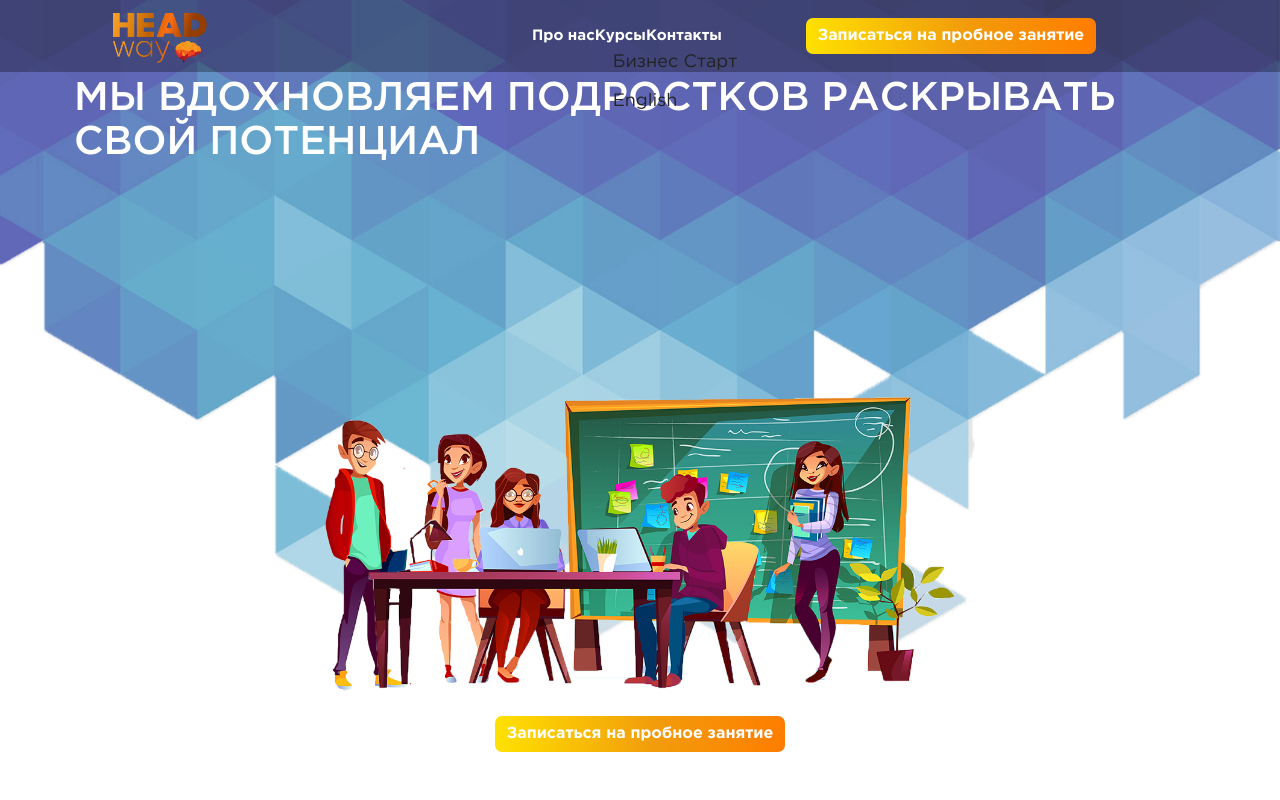
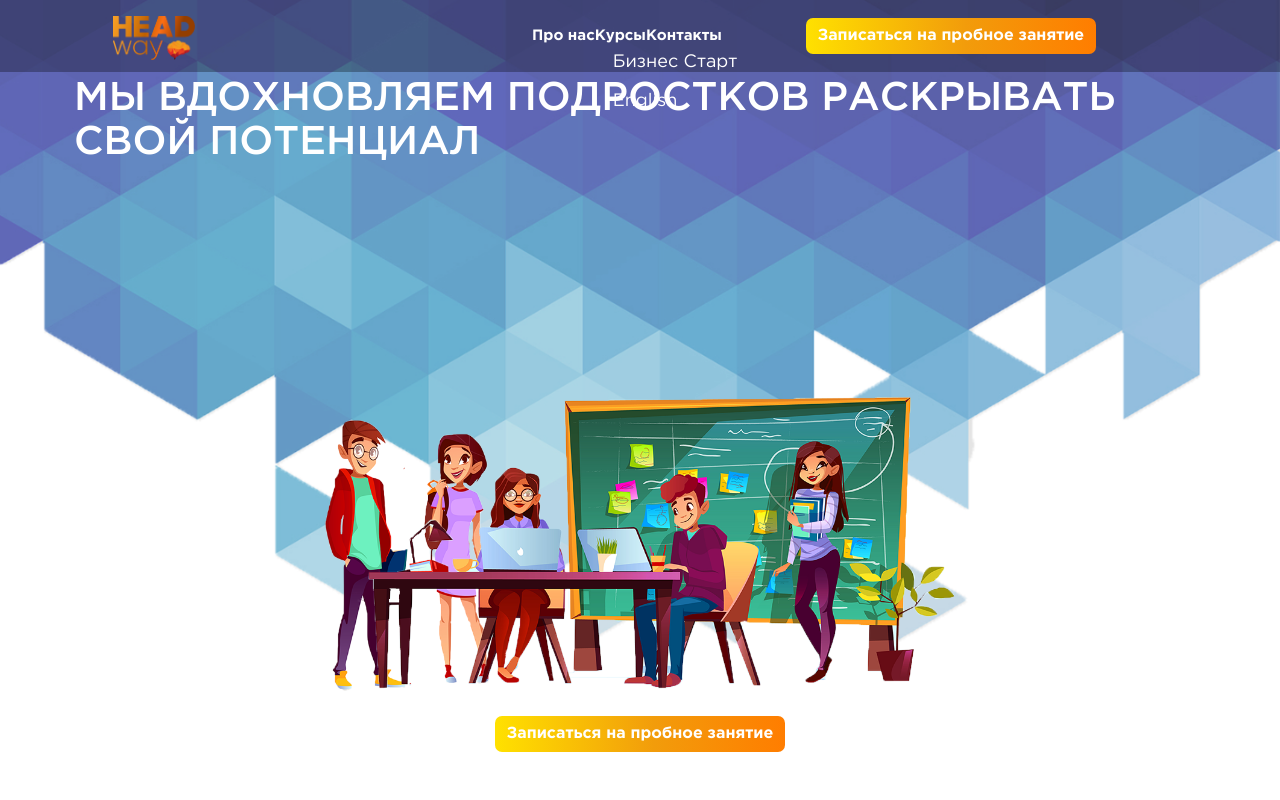
Before and after one commit to BohdanK-W32/headway-landing-page, a React (Create React App) app: page / in a window 1280 px wide. Shown: the top 800 px of the page. Built offline with nearby package versions, Linux system fonts and the light colour scheme; the HTML template or start-up script is replaced by a standard one.

Commit message:
ui fix (fucks)

```diff
--- a/src/components/EducationFormatItem/EducationFormatItem.module.css
+++ b/src/components/EducationFormatItem/EducationFormatItem.module.css
@@ -105,7 +105,7 @@
 
 @media (min-width: 1024px) {
   .wrapper {
-    min-width: 500px;
+    min-width: 450px;
     max-width: 600px;
     width: 40%;
     padding: 12px 6px 30px 30px;
--- a/src/components/EducationFormatList/EducationFormatList.module.css
+++ b/src/components/EducationFormatList/EducationFormatList.module.css
@@ -11,7 +11,9 @@
   }
 
   .list {
+    max-width: 1200px;
     width: 100%;
+    margin: auto;
     display: flex;
     justify-content: space-around;
   }
--- a/src/components/Header/Header.module.css
+++ b/src/components/Header/Header.module.css
@@ -19,15 +19,22 @@
   }
 
   .logo {
-    min-width: 120px;
+    min-width: 100px;
     width: 12%;
   }
 
   .logoImg {
     margin: 0.5em 0 0 0;
-    min-width: 120px;
-    max-width: 180px;
+    min-width: 100px;
+    max-width: 160px;
     width: 100%;
+  }
+
+  .menuItem {
+    position: relative;
+    padding: 0.5em;
+    margin: 0 10px;
+    transition: all 0.3s ease;
   }
 
   .subMenu {
--- a/src/components/ModulesList/ModulesList.module.css
+++ b/src/components/ModulesList/ModulesList.module.css
@@ -64,6 +64,7 @@
   }
 
   .list2 {
+    height: 1000px;
     max-width: 380px;
     background: url('../../img/englishModules-background.png') calc(50% + 17px)
       100px no-repeat;
--- a/src/index.css
+++ b/src/index.css
@@ -168,7 +168,7 @@ main {
   padding: 0 10px 0 10px;
   background: url('./img/personList-background.png') left 14% no-repeat,
     url('./img/personList-background2.png') right 14% no-repeat,
-    url('./img/couple.png') calc(100% - 10px) 61% no-repeat,
+    url('./img/couple.png') calc(100% - 10px) 62% no-repeat,
     url('./img/teachers-background.png') right 80% no-repeat;
 }
 
@@ -297,11 +297,44 @@ a:hover {
 }
 
 @media (min-width: 768px) {
+  body {
+    -moz-osx-font-smoothing: grayscale;
+    background: url('./img/header.png') top center no-repeat,
+      url('./img/footer.png') bottom center no-repeat;
+    background-size: 100vw auto;
+  }
+
   main {
     background: url('./img/personList-background.png') left 18% no-repeat,
       url('./img/personList-background2.png') right 18% no-repeat,
       url('./img/couple.png') calc(100% + 10px) 69% no-repeat,
-      url('./img/teachers-background.png') right 76.5% no-repeat;
+      url('./img/teachers-background.png') right 75% no-repeat;
+  }
+
+  #defaultNav {
+    min-width: 600px;
+    max-width: 780px;
+    width: 60%;
+  }
+
+  #defaultMenu {
+    max-width: 100%;
+    height: 100%;
+    display: flex;
+    justify-content: center;
+  }
+
+  #defaultMenu li {
+    font-size: 18px;
+    font-weight: 500;
+  }
+
+  #defaultMenu a {
+    margin: 0 auto;
+  }
+
+  a {
+    color: #fff;
   }
 }
 
```
